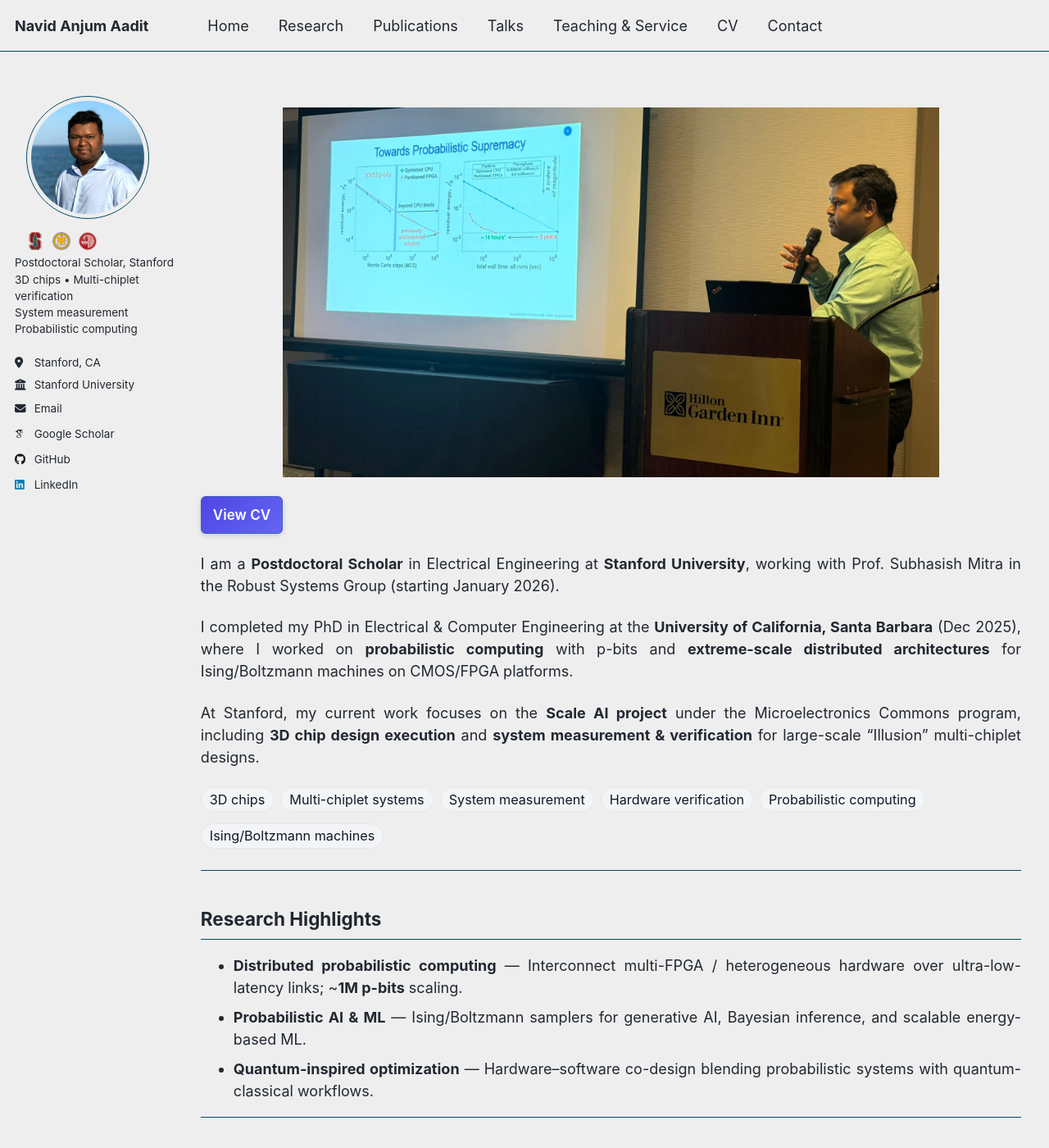
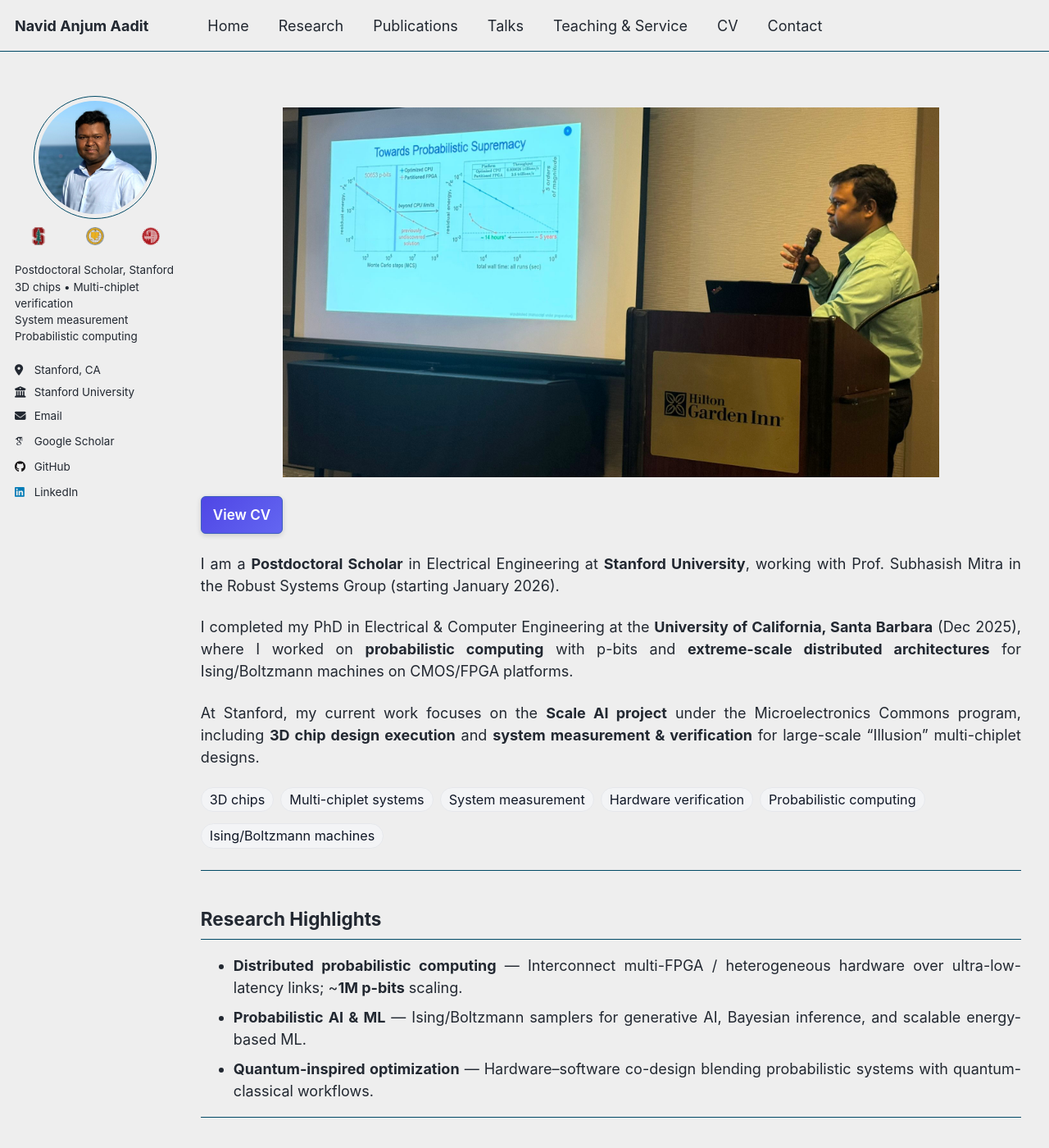
Before and after one commit to navidaadit/navidaadit.github.io, a Jekyll site: the page built from _pages/about.md, in a window 1280 px wide and 1400 px high. Shown: the whole window at 82% size. Built offline with Jekyll 4.4.1, drawn with Linux system fonts in a browser that asks for light colours; some web fonts are replaced.

Commit message:
Update _custom.scss

```diff
--- a/_sass/_custom.scss
+++ b/_sass/_custom.scss
@@ -18,8 +18,13 @@
 
 /* ---------- Content width cap inside right column ---------- */
 :root {
-  --content-max: 75%;          /* simple size var (not theme-related) */
-  --sidebar-offset: 14px;      /* one knob: same left offset for avatar + logos (desktop + mobile) */
+  --content-max: 75%;            /* simple size var (not theme-related) */
+
+  /* Sidebar avatar + logos sizing */
+  --avatar-size: 150px;
+  --avatar-size-mobile: 110px;
+  --affil-logo-size: 22px;
+  --affil-gap: 10px;
 }
 
 /* Limit inner text width (not hero/pills/CV button) */
@@ -39,54 +44,60 @@
 .page::after { content: ""; display: block; clear: both; }
 
 /* ---------- Author block (avatar + bio) ---------- */
-/* Desktop: consistent avatar */
+/* Make avatar container a fixed-width centered box
+   so logos can align to the exact same center */
+.author__avatar {
+  width: var(--avatar-size);
+  margin-left: auto;
+  margin-right: auto;
+  text-align: center;
+}
 .author__avatar img {
-  width: 150px;
-  height: 150px;
+  width: var(--avatar-size);
+  height: var(--avatar-size);
   object-fit: cover;
   border-radius: 50%;
+  display: block;
 }
 
-/* Force avatar wrapper to align-left with the SAME offset as logos */
-.sidebar .author__avatar{
-  display: block !important;
-  width: fit-content !important;
-  margin-left: var(--sidebar-offset) !important;
-  margin-right: auto !important;
-}
-.sidebar .author__avatar img{
-  display: block !important;
-  margin: 0 !important;              /* prevent theme auto-centering */
+/* Phone: slightly smaller avatar, clean stacking */
+@media (max-width: 640px){
+  .author__avatar { width: var(--avatar-size-mobile); }
+  .author__avatar img { width: var(--avatar-size-mobile); height: var(--avatar-size-mobile); }
+  .author__content, .author__bio { display:block; margin-top:8px; }
+  .author__content p, .author__bio { text-align:left !important; }
 }
 
-/* Phone: slightly smaller avatar, bio under photo, clean stacking */
-@media (max-width: 640px){
-  .author__avatar img { width: 110px; height: 110px; }
-  .author__content, .author__bio { display:block; margin-top:8px; }
-  .author__content p, .author__bio { text-align:left !important; }
-
-  /* keep the same offset behavior on phones too */
-  .sidebar .author__avatar{
-    margin-left: var(--sidebar-offset) !important;
-    margin-right: auto !important;
-  }
+/* --- Affiliation logos: SAME centered box width as avatar --- */
+.affil-logos-wrap{
+  width: var(--avatar-size);
+  margin-left: auto;
+  margin-right: auto;
+  margin-top: 8px;     /* small, controlled gap under headshot */
+  margin-bottom: 0;
+  padding: 0;
+  display: flex;
+  justify-content: center;
+}
+.affil-logos{
+  display: flex;
+  align-items: center;
+  justify-content: center;
+  gap: var(--affil-gap);
+  line-height: 1;
+  margin: 0;
+  padding: 0;
+}
+.affil-logo{
+  width: var(--affil-logo-size);
+  height: var(--affil-logo-size);
+  object-fit: contain;
+  display: block;
 }
 
-/* --- Affiliation logos (tight + left-aligned with SAME offset as headshot) --- */
-.sidebar .affil-logos{
-  display: inline-flex;
-  justify-content: flex-start;
-  align-items: center;
-  gap: 10px;
-  line-height: 1;
-  margin: 6px 0 0 var(--sidebar-offset) !important;  /* <- same offset as avatar */
-  padding: 0;
-}
-.sidebar .affil-logo{
-  width: 22px;
-  height: 22px;
-  object-fit: contain;
-  display: inline-block;
+/* Mobile: keep the SAME logic with the smaller avatar box */
+@media (max-width: 640px){
+  .affil-logos-wrap{ width: var(--avatar-size-mobile); }
 }
 
 /* Remove any built-in hero from the theme */
```
